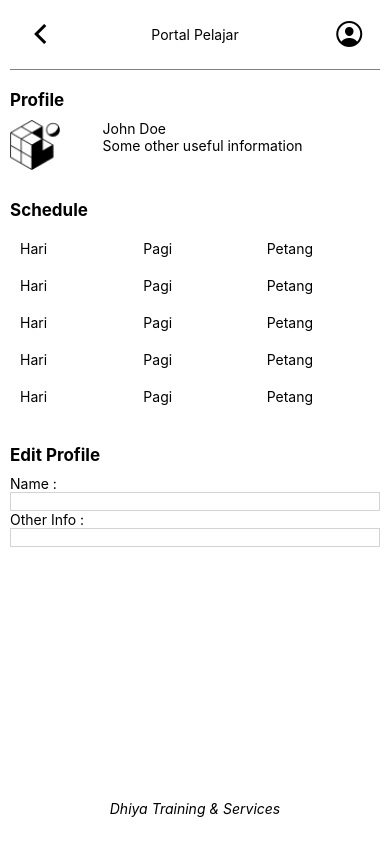
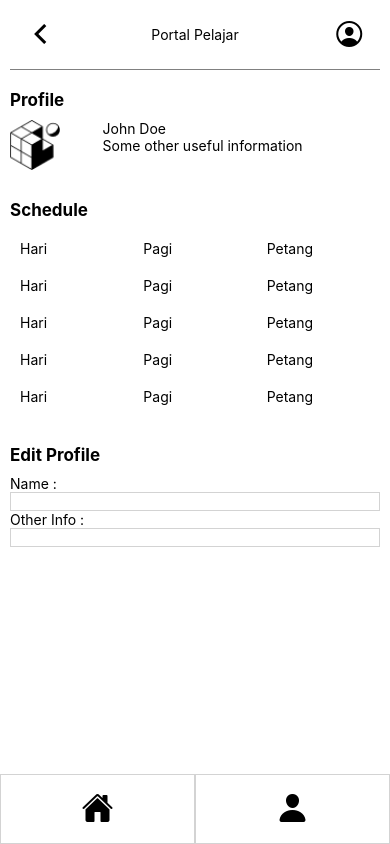
Before and after one commit to Adamjab78/student-portal, a React Native app: screen / in a window 390 px wide. Built offline with nearby package versions, Linux system fonts and the light colour scheme.

Commit message:
Add footer to home screen

```diff
--- a/screens/HomeScreen.js
+++ b/screens/HomeScreen.js
@@ -5,6 +5,7 @@ import styles from "../styles/styles";
 import Profile from "../components/Profile";
 import Schedule from "../components/Schedule";
 import EditProfile from "../components/EditProfile";
+import Footer from "../components/Footer";
 
 const HomeScreen = () => {
   return (
@@ -34,8 +35,8 @@ const HomeScreen = () => {
         <Schedule />
         <EditProfile />
       </View>
-      <View style={{ flex: 1, justifyContent: "center", alignItems: "center" }}>
-        <Text style={{ fontStyle: "italic" }}>Dhiya Training & Services</Text>
+      <View style={{ flex: 1}}>
+        <Footer />
       </View>
     </View>
   );
```
